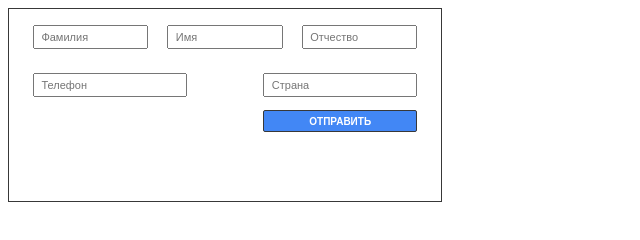
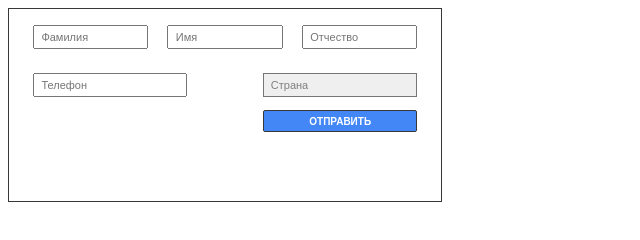
Before and after one commit to YuliaKobzeva/AJAX-Form, a plain HTML site: page index.html in a window 1280 px wide. Shown: the whole page, without its empty margins (0-640 px from the left). Drawn offline with Linux system fonts and the light colour scheme.

Commit message:
added dropdown to the input/select 'country'

```diff
--- a/form.css
+++ b/form.css
@@ -13,18 +13,15 @@
   padding: 0 0.5rem;
 }
 
-
-
-
 .input__short {
   width: 30%;
 }
 
-.input__long {
+.input__long, select {
   width: 40%;
 }
 
-.form__input {
+.form__input, select {
   height: 1.5rem;
   margin-bottom: 1.5rem;
   padding-left: 0.4rem;
@@ -49,7 +46,24 @@
 
 }
 
-@media (max-width: 767px) {
+select {
+  -webkit-appearance: none;
+  -moz-appearance: none;
+  appearance: none;
+  outline: transparent;
+  color :grey;
+
+}
+
+select::-ms-expand {
+  display: none;
+}
+
+.blackfont {
+  color:black
+}
+
+@media (max-width: 767px), (max-width: 992px) {
   .form {
     max-width: none;
     max-height: none;
@@ -64,7 +78,7 @@
     align-items: center;
 
   }
-  .input__short, .input__long {
+  .input__short, .input__long, select {
     width: 95%;
   }
 
--- a/index.html
+++ b/index.html
@@ -13,7 +13,13 @@
         <input type="text" class="form__input input__short" id="name" placeholder="Имя">
         <input type="text" class="form__input input__short" id="patronymic" placeholder="Отчество">
         <input type="text" class="form__input input__long" id="phone" placeholder="Телефон">
-        <input type="text" class="form__input input__long" id="country" placeholder="Страна">
+         <select id="country" onchange="className='blackfont'">
+          <option selected disabled>Страна</option>
+          <option value="Thailand">Тайланд</option>
+          <option value="Indonesia">Индонезия</option>
+          <option value="Malaysia">Малайзия</option>
+          <option value="Vietnam">Вьетнам</option>
+       </select>
         <button type="submit" class="form__button">отправить</button>
       </div>
     </form>
```
